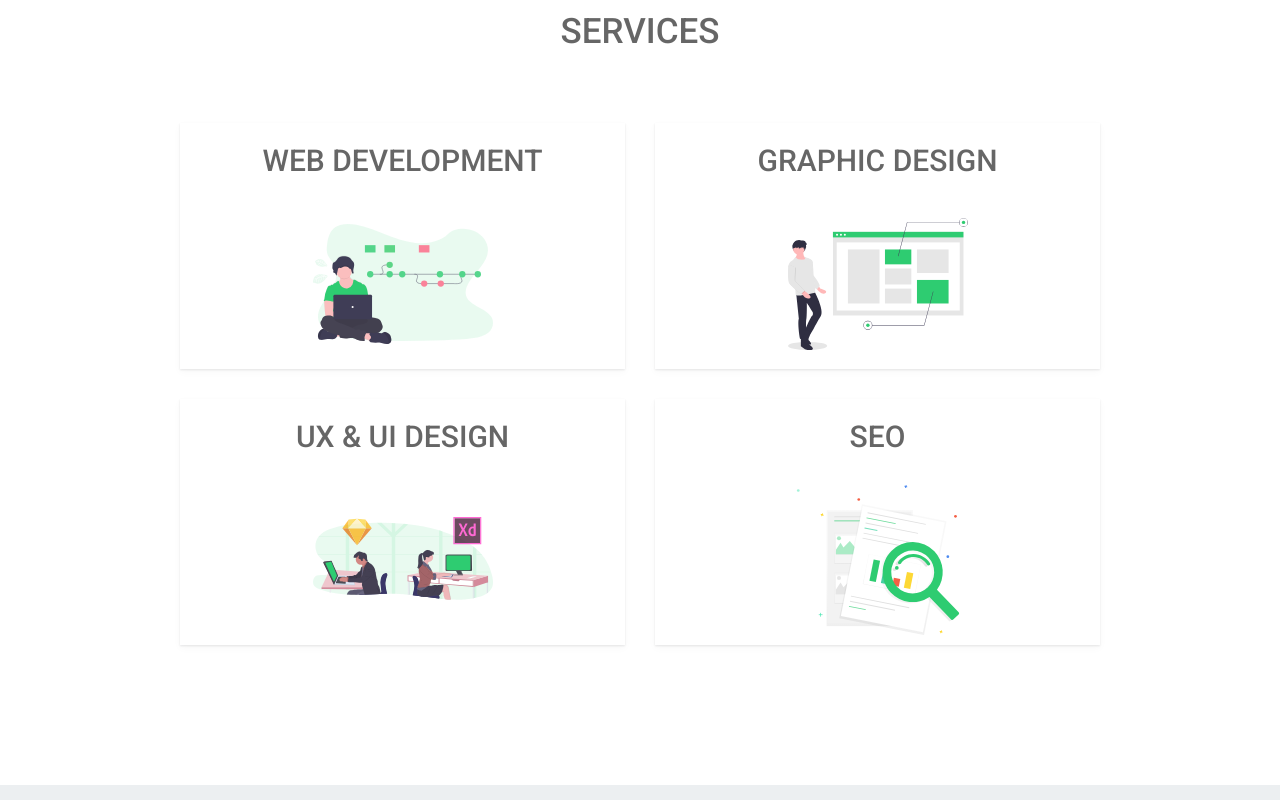
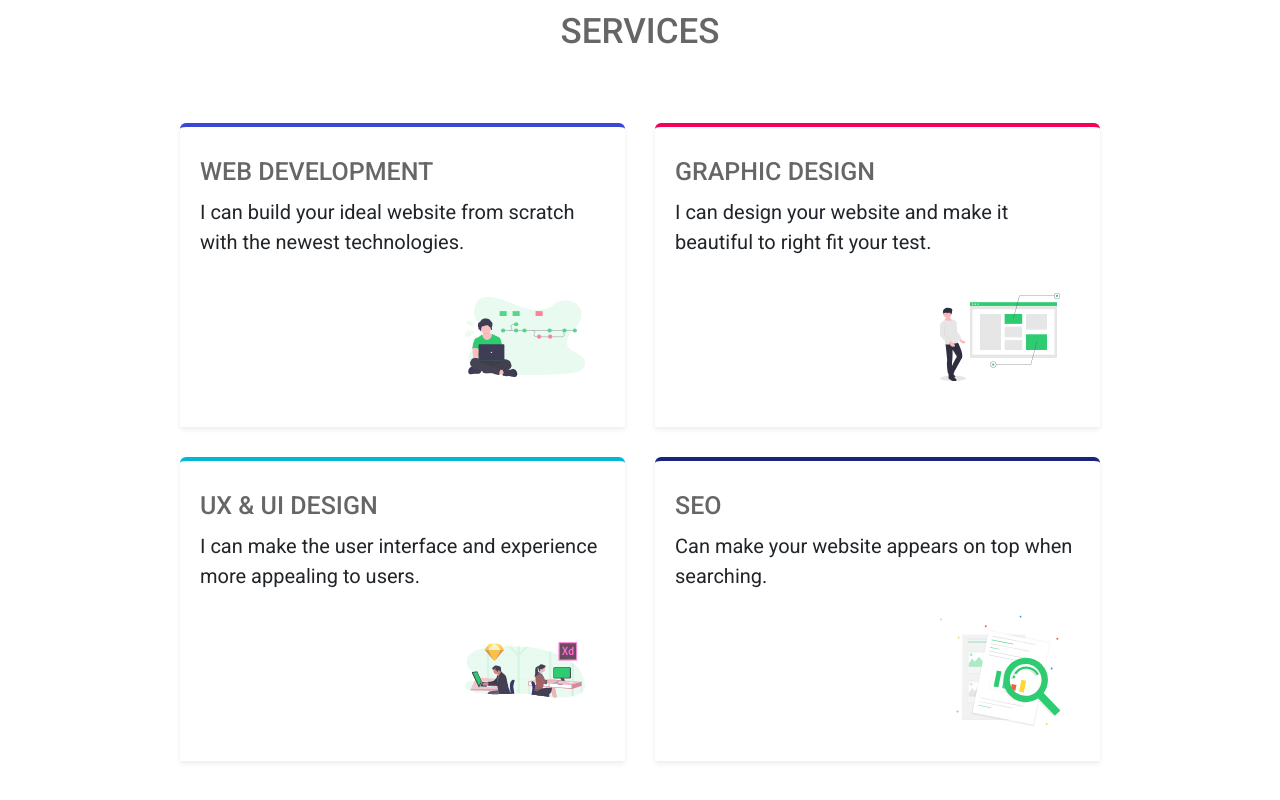
Before and after one commit to AhmadDalao/Portfolio, a React app: page / in a window 1280 px wide. Shown: the part 5960-6760 px from the top of the page. Built offline with nearby package versions, Linux system fonts and the light colour scheme.

Commit message:
services section almost done

```diff
--- a/src/components/PortfolioComponent/PortfolioComponent.js
+++ b/src/components/PortfolioComponent/PortfolioComponent.js
@@ -31,7 +31,7 @@ export default function PortfolioComponent(props) {
             </a>
           </div>
           <div className="card__detail--holder align-self-center position-relative p-3 py-4 p-lg-4  col-12  col-lg-6">
-            <div class="details__wrapper h-100">
+            <div className="details__wrapper h-100">
               <div className="card__detail text-left ">
                 <h3 className="text-capitalize mb-3">{props.projectName}</h3>
                 <p className="mb-0">{props.project__info}</p>
--- a/src/components/ServiceComponent/ServiceComponent.css
+++ b/src/components/ServiceComponent/ServiceComponent.css
@@ -1,35 +1,25 @@
 .service-item {
-  box-shadow: 0 1px 2px rgba(16, 16, 17, 0.09),
-    0 3.4px 8px rgba(16, 16, 17, 0.033), 0 12px 30px rgba(16, 16, 17, 0.0053);
+  border-top-left-radius: 6px;
+  border-top-right-radius: 6px;
+  /* box-shadow: 0 1px 2px rgba(16, 16, 17, 0.09),
+    0 3.4px 8px rgba(16, 16, 17, 0.033), 0 12px 30px rgba(16, 16, 17, 0.0053); */
 }
-
-@media (min-width: 768px) {
-  .service-item > h3 {
-    font-size: 1.5rem;
-  }
+section.services__holder > article:nth-child(1) > .service-item {
+  border-top: 4px solid #3a47d5;
 }
-
-@media (max-width: 400px) {
-  .about-me .service-item > .h2__style {
-    font-size: 1.2rem;
-  }
+section.services__holder > article:nth-child(2) > .service-item {
+  border-top: 4px solid #f50057;
+}
+section.services__holder > article:nth-child(3) > .service-item {
+  border-top: 4px solid #00b8d4;
+}
+section.services__holder > article:nth-child(4) > .service-item {
+  border-top: 4px solid #1a237e;
 }
 
 .service-item > figure img {
-  height: 150px;
-  width: 180px;
-  max-height: 150px;
+  height: 120px;
+  width: 120px;
+  max-height: 120px;
+  margin-right: auto;
 }
-
-.service-detail {
-  top: 0;
-  left: -100%;
-  bottom: 0;
-  background-color: var(--main-color, #2ecc71);
-  color: var(--color-white, white);
-  transition: left 0.3s ease;
-}
-
-.service-item:hover .service-detail {
-  left: 0;
-}
--- a/src/components/ServiceComponent/ServiceComponent.js
+++ b/src/components/ServiceComponent/ServiceComponent.js
@@ -10,20 +10,21 @@ import "./ServiceComponent.css";
 export default function ServiceComponent(props) {
   return (
     <article className="col-sm-12 col-md-6 col-lg-5 my-2 mb-3">
-      <div className="service-item overflow-hidden position-relative">
-        <h3 className="h2__style text-uppercase d-block position-relative my-3">
+      <div className="service-item shadow-sm overflow-hidden position-relative">
+        <h3 className="h5 h2__style text-left text-uppercase d-block position-relative px-3 mt-4 mb-0">
           {props.serviceName}
         </h3>
-        <figure className="m-0">
+        <p className="px-3 mb-3 mt-2 text-left">{props.serviceDescription}</p>
+        <figure className="px-3 m-3 mb-4 text-right">
           <img
-            className="img-fluid m-2"
+            className="img-fluid "
             src={props.serviceImg}
             alt={props.serviceName}
           />
         </figure>
-        <div className="service-detail position-absolute w-100 h-100 d-flex justify-content-center align-items-center">
+        {/* <div className="service-detail position-absolute w-100 h-100 d-flex justify-content-center align-items-center">
           <p className="p-2">{props.serviceDescription}</p>
-        </div>
+        </div> */}
       </div>
     </article>
   );
--- a/src/containers/AboutContainer/AboutContainer.css
+++ b/src/containers/AboutContainer/AboutContainer.css
@@ -0,0 +1,9 @@
+.services__holder {
+  border-top: 2px solid red;
+}
+.services__holder > article {
+  border-top: 2px solid red;
+}
+section.services__holder article {
+  border-top: 2px solid red;
+}
--- a/src/containers/AboutContainer/AboutContainer.js
+++ b/src/containers/AboutContainer/AboutContainer.js
@@ -33,7 +33,9 @@ export default function AboutContainer() {
         >
           {AboutServices.title}
         </h3>
-        <section className="row justify-content-center">{services}</section>
+        <section className="row services__holder justify-content-center">
+          {services}
+        </section>
       </div>
     </section>
   );
--- a/src/containers/FooterContainer/FooterContainer.css
+++ b/src/containers/FooterContainer/FooterContainer.css
@@ -2,6 +2,8 @@
   /* background-color: var(--navbar-color, #313132); */
   background: linear-gradient(90deg, #00d2ff 0%, #3a47d5 100%);
   font-weight: 500;
+  border-top-left-radius: 4rem;
+  border-top-right-radius: 4rem;
 }
 
 .footer__h2 {
--- a/src/containers/PortfolioContainer/PortfolioContainer.css
+++ b/src/containers/PortfolioContainer/PortfolioContainer.css
@@ -0,0 +1,3 @@
+.portfolio {
+  border-top-right-radius: 4rem;
+}
--- a/src/containers/ResumeContainer/ResumeContainer.css
+++ b/src/containers/ResumeContainer/ResumeContainer.css
@@ -1,3 +1,6 @@
+.resume {
+  border-top-right-radius: 4rem;
+}
 .resume::before {
   content: "";
   border: 60px solid var(--section-background-color, #f2f2f2);
--- a/src/containers/SkillContainer/SkillContainer.css
+++ b/src/containers/SkillContainer/SkillContainer.css
@@ -0,0 +1,4 @@
+.skills {
+  border-bottom-left-radius: 4rem;
+  border-bottom-right-radius: 4rem;
+}
--- a/src/containers/SkillContainer/SkillContainer.js
+++ b/src/containers/SkillContainer/SkillContainer.js
@@ -1,4 +1,5 @@
 import React from "react";
+import "./SkillContainer.css";
 import SkillsComponent from "../../components/SkillsComponent/SkillsComponent";
 import { SkillsImages, SkillsSection } from "../../portfolioData";
 
--- a/src/portfolioData.js
+++ b/src/portfolioData.js
@@ -246,25 +246,28 @@ const servicesData = [
     id: 1,
     serviceName: "Web development",
     serviceImg: require("./images/undraw_version_control_9bpv.svg"),
-    serviceDescription: `I can build your ideal website from scratch.`,
+    serviceDescription:
+      "I can build your ideal website from scratch with the newest technologies.",
   },
   {
     id: 2,
     serviceName: "GRAPHIC DESIGN",
     serviceImg: require("./images/undraw_design_notes_8dmv.svg"),
-    serviceDescription: `I can design your website and make it beautiful.`,
+    serviceDescription:
+      "I can design your website and make it beautiful to right fit your test.",
   },
   {
     id: 3,
     serviceName: "UX & UI DESIGN",
     serviceImg: require("./images/undraw_design_tools_42tf.svg"),
-    serviceDescription: `I can make the user interface and experience more appealing to users.`,
+    serviceDescription:
+      "I can make the user interface and experience more appealing to users.",
   },
   {
     id: 4,
     serviceName: "SEO",
     serviceImg: require("./images/undraw_file_searching_duff.svg"),
-    serviceDescription: `Can make your website appears on top when searching.`,
+    serviceDescription: "Can make your website appears on top when searching.",
   },
 ];
 
```
